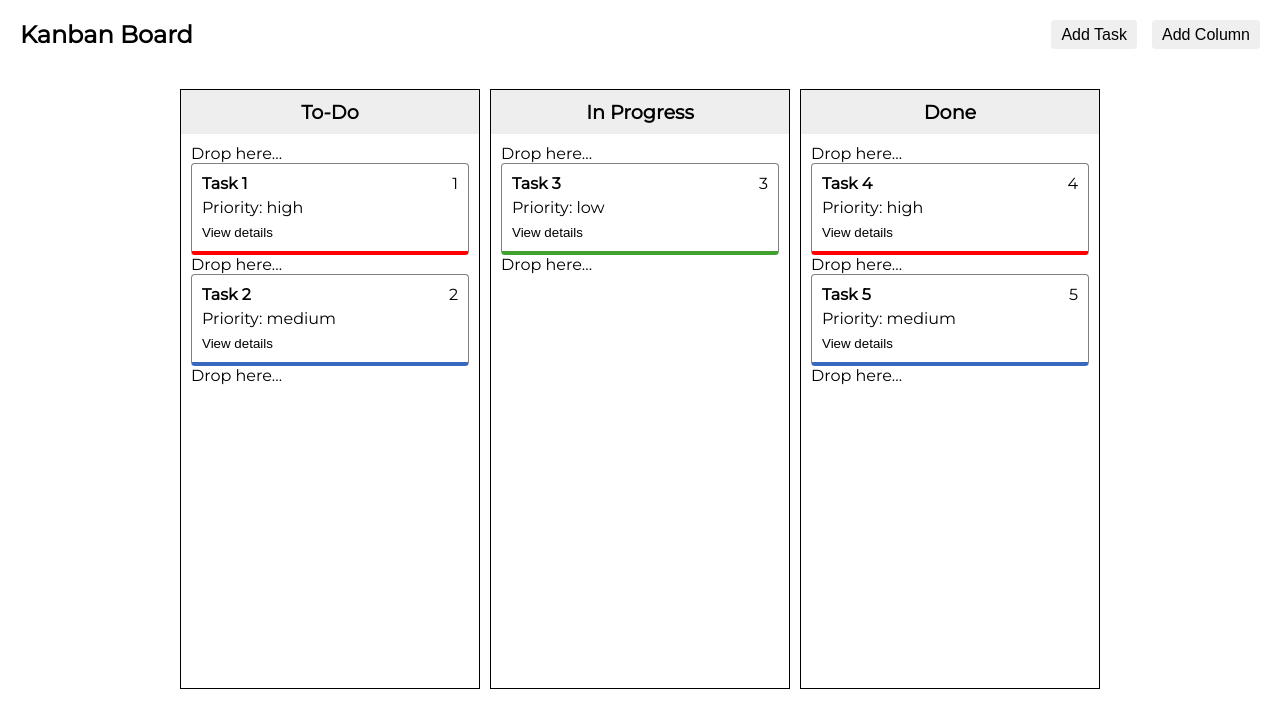
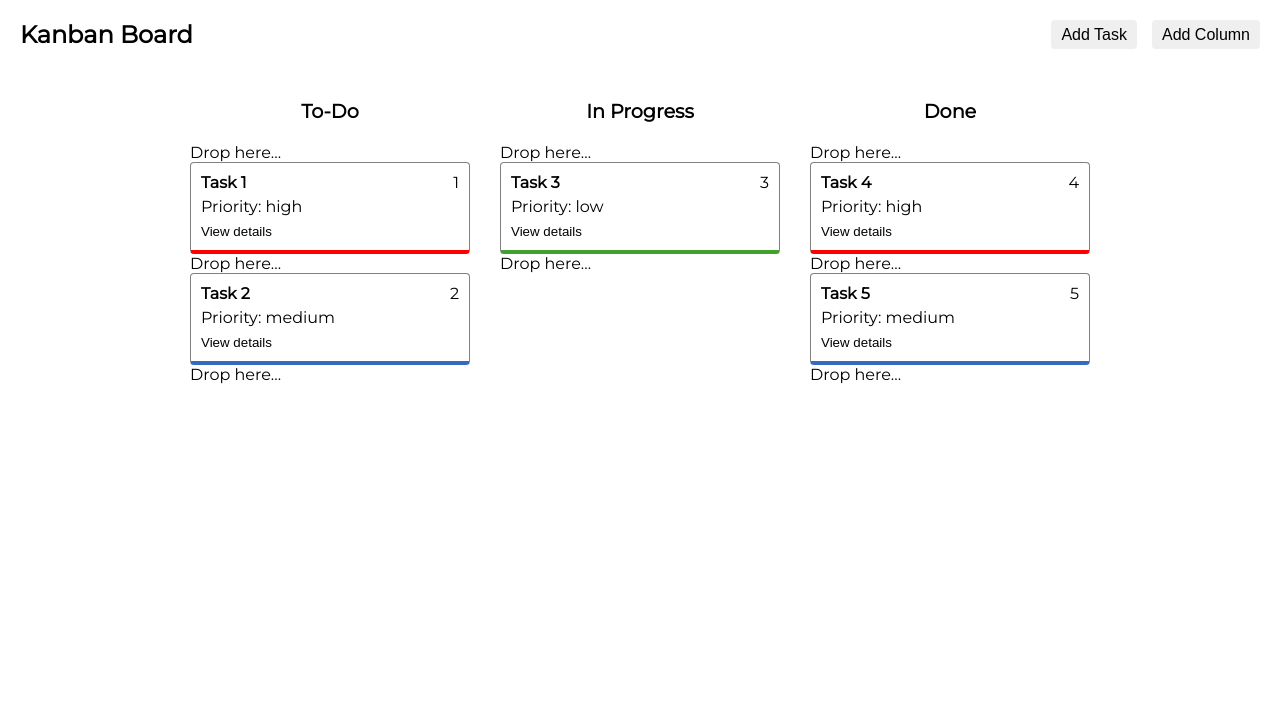
Before and after one commit to ilyas-sov/kanban-board, a React (Create React App) app: page / in a window 1280 px wide. Shown: the top 728 px of the page. Built offline with nearby package versions, Linux system fonts and the light colour scheme.

Commit message:
Column.module.scss: add styles and change colors

```diff
--- a/src/components/Column.module.scss
+++ b/src/components/Column.module.scss
@@ -1,5 +1,6 @@
 .column {
-  border: 1px solid #000;
+  border: 1px solid var(--black);
+  border-radius: 4px;
   min-height: 600px;
   flex: 0 1 300px;
   min-width: 250px;
@@ -8,16 +9,20 @@
 
   .drag_container {
     position: relative;
+    border-top-right-radius: 4px;
+    border-top-left-radius: 4px;
 
     h2 {
       font-size: 1.2rem;
       text-align: center;
       text-transform: capitalize;
       padding: 10px;
-      background-color: var(--header-background);
+      background-color: var(--bg-main);
+      border-top-right-radius: 4px;
+      border-top-left-radius: 4px;
 
       &:hover + svg {
-        fill: var(--drag-icon-color);
+        fill: var(--grey);
       }
     }
 
@@ -31,7 +36,7 @@
       fill: transparent;
 
       &:hover {
-        fill: var(--drag-icon-color);
+        fill: var(--grey);
       }
     }
   }
@@ -39,5 +44,7 @@
   .tasks_container {
     padding: 10px;
     flex-grow: 1;
+    display: flex;
+    flex-direction: column;
   }
 }
```
